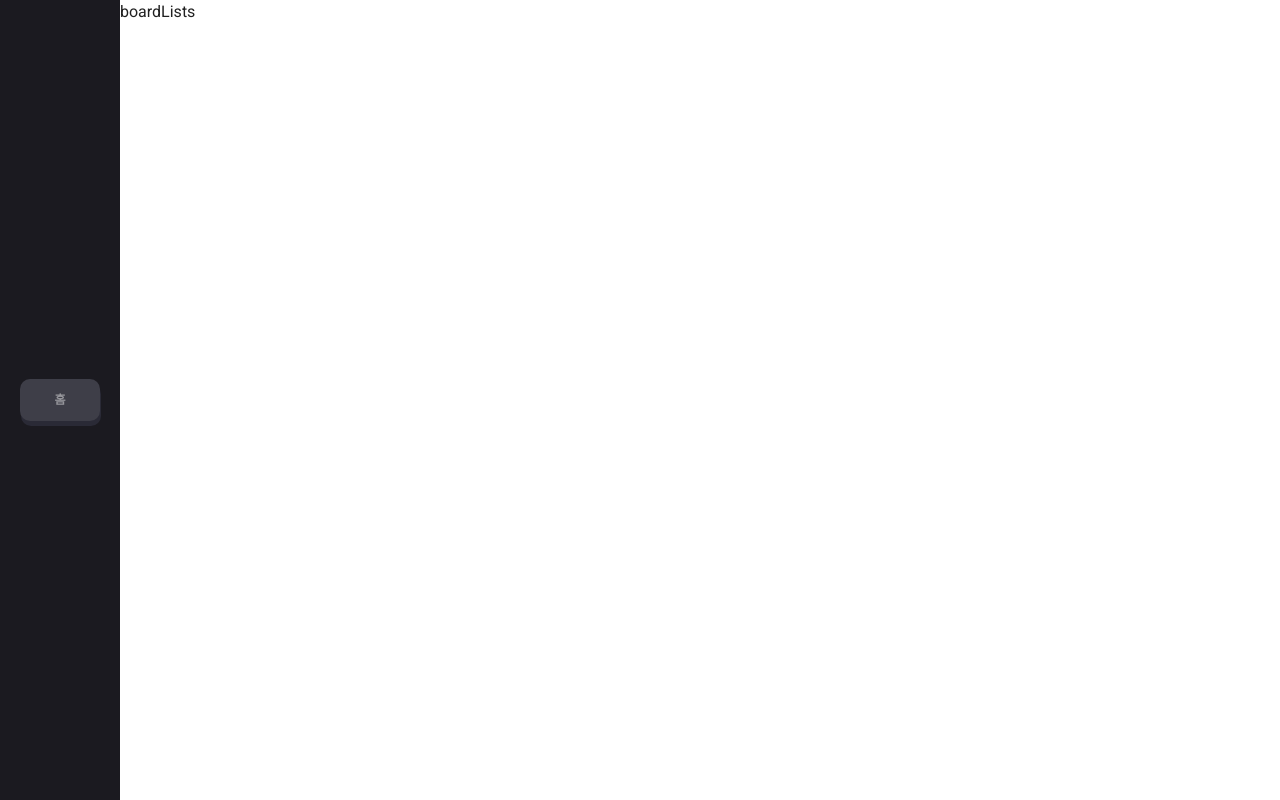
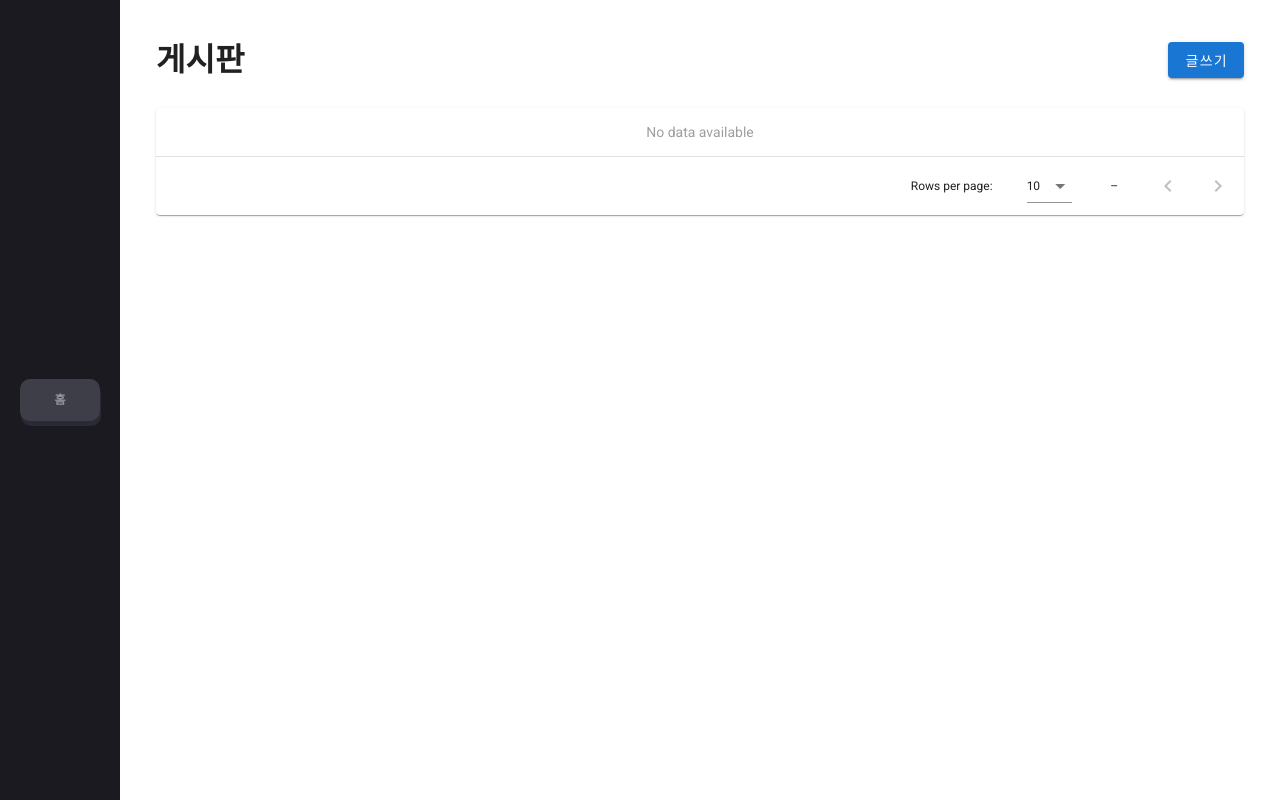
Before and after one commit to rkddbs1031/board, a Vue app: page /board/lists in a window 1280 px wide. Built offline with nearby package versions, Linux system fonts and the light colour scheme.

Commit message:
[ING] 게시판 리스트 작업중

```diff
--- a/src/components/board/Board.vue
+++ b/src/components/board/Board.vue
@@ -1,3 +1,39 @@
 <template>
-  <div>boardLists</div>
+  <v-container fluid class="down-top-padding">
+    <v-col>
+      <v-col class="d-flex justify-space-between align-center">
+        <h1>게시판</h1>
+        <v-btn @click="boardNew" color="primary" dark>글쓰기</v-btn>
+      </v-col>
+      <v-col>
+        <v-data-table
+          :headers="list.headers"
+          :items="list.desserts"
+          :items-per-page="10"
+          class="elevation-1"
+          @click:row="boardView"
+        ></v-data-table>
+      </v-col>
+    </v-col>
+  </v-container>
 </template>
+<script>
+export default {
+  name: "Board",
+  data: () => ({
+    list: {
+      headers: [],
+      desserts: [],
+    },
+  }),
+  methods: {
+    boardNew() {
+      console.log('boardNew');
+    },
+    boardView() {
+      console.log('boardView');
+    },
+  },
+};
+</script>
+<style scoped></style>
```
